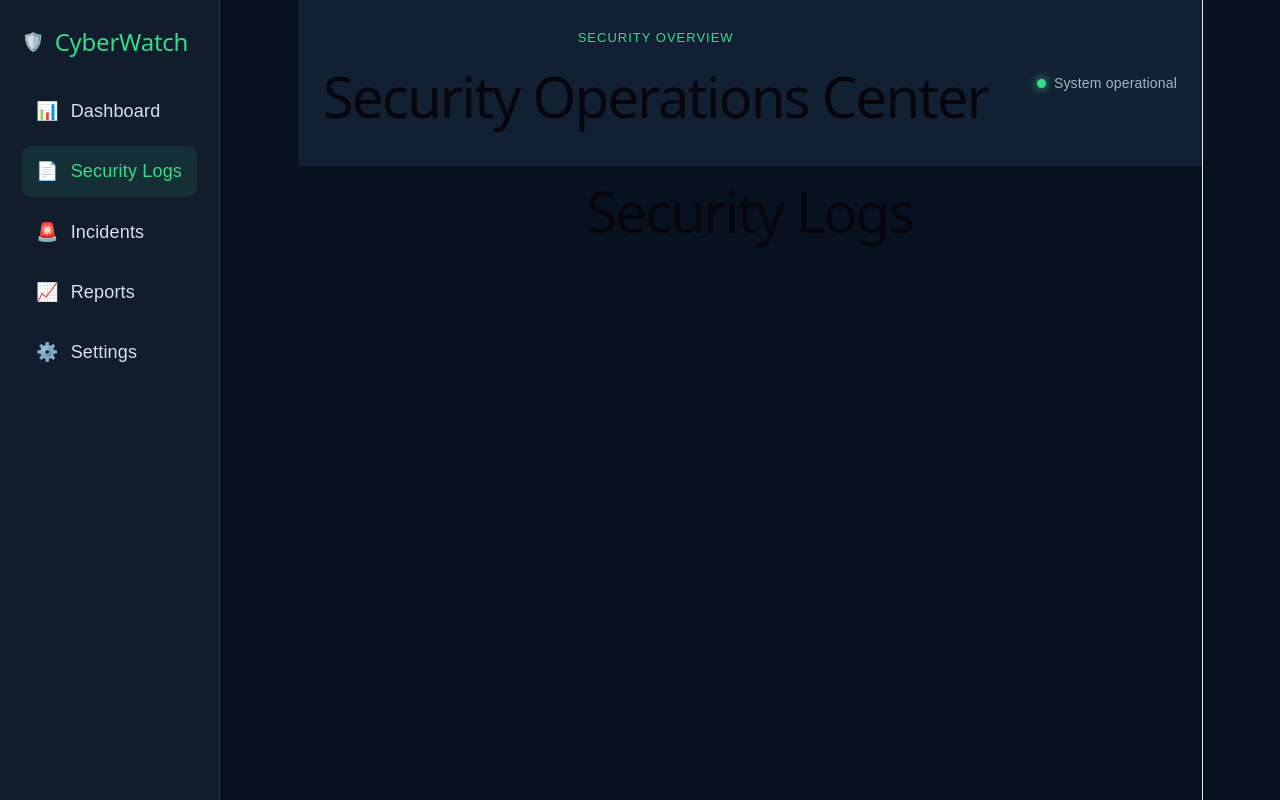
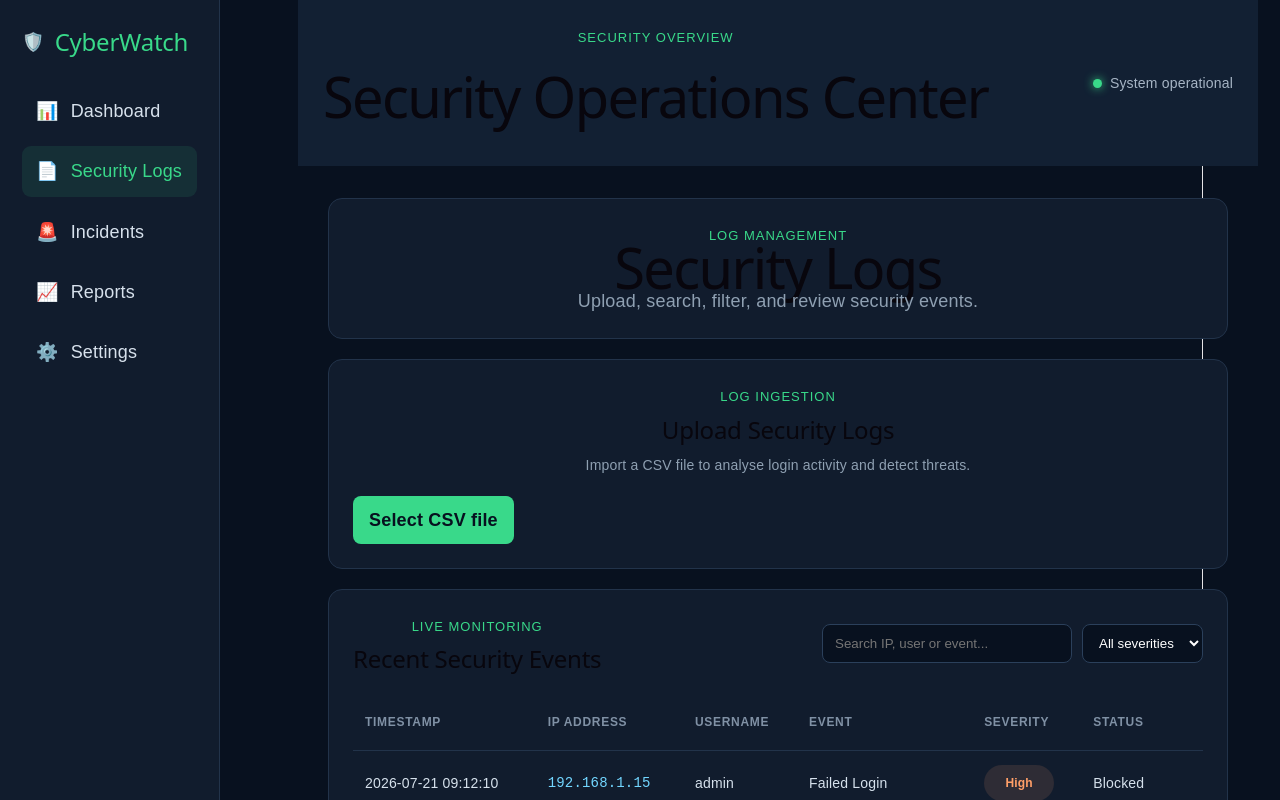
Before and after one commit to thivyan17/CyberWatch, a React (Vite) app: page /security-logs in a window 1280 px wide. Shown: the top 800 px of the page. Built offline with nearby package versions, Linux system fonts and the light colour scheme.

Commit message:
Create security logs page

```diff
--- a/src/App.css
+++ b/src/App.css
@@ -602,3 +602,25 @@ tbody tr:hover {
   min-height: 100vh;
   margin-left: 220px;
 }
+
+.page-content {
+  padding-bottom: 30px;
+}
+
+.page-header {
+  margin: 32px 30px 20px;
+  padding: 24px;
+  color: white;
+  background: #111c2d;
+  border: 1px solid #22334a;
+  border-radius: 14px;
+}
+
+.page-header h1 {
+  margin: 4px 0 8px;
+}
+
+.page-header p:last-child {
+  margin: 0;
+  color: #8fa0b2;
+}
--- a/src/App.jsx
+++ b/src/App.jsx
@@ -28,16 +28,18 @@ function App() {
           <Route
             path="/"
             element={
-              <Dashboard
-                logs={logs}
-                onLogsUploaded={handleLogsUploaded}
-              />
+              <Dashboard logs={logs} />
             }
           />
 
           <Route
             path="/security-logs"
-            element={<SecurityLogs />}
+            element={
+              <SecurityLogs
+                logs={logs}
+                onLogsUploaded={handleLogsUploaded}
+              />
+            }
           />
 
           <Route
--- a/src/pages/Dashboard.jsx
+++ b/src/pages/Dashboard.jsx
@@ -1,23 +1,13 @@
 import SummaryCards from "../components/SummaryCards";
-import LogUploader from "../components/LogUploader";
 import ThreatChart from "../components/ThreatChart";
 import ThreatAlerts from "../components/ThreatAlerts";
-import LogTable from "../components/LogTable";
 
-function Dashboard({ logs, onLogsUploaded }) {
+function Dashboard({ logs }) {
   return (
     <>
       <SummaryCards logs={logs} />
-
-      <LogUploader
-        onLogsUploaded={onLogsUploaded}
-      />
-
       <ThreatChart logs={logs} />
-
       <ThreatAlerts logs={logs} />
-
-      <LogTable logs={logs} />
     </>
   );
 }
--- a/src/pages/SecurityLogs.jsx
+++ b/src/pages/SecurityLogs.jsx
@@ -1,6 +1,20 @@
-function SecurityLogs() {
+import LogUploader from "../components/LogUploader";
+import LogTable from "../components/LogTable";
+
+function SecurityLogs({ logs, onLogsUploaded }) {
   return (
-    <h1>Security Logs</h1>
+    <div className="page-content">
+      <div className="page-header">
+        <p className="page-label">Log management</p>
+        <h1>Security Logs</h1>
+        <p>
+          Upload, search, filter, and review security events.
+        </p>
+      </div>
+
+      <LogUploader onLogsUploaded={onLogsUploaded} />
+      <LogTable logs={logs} />
+    </div>
   );
 }
 
```
